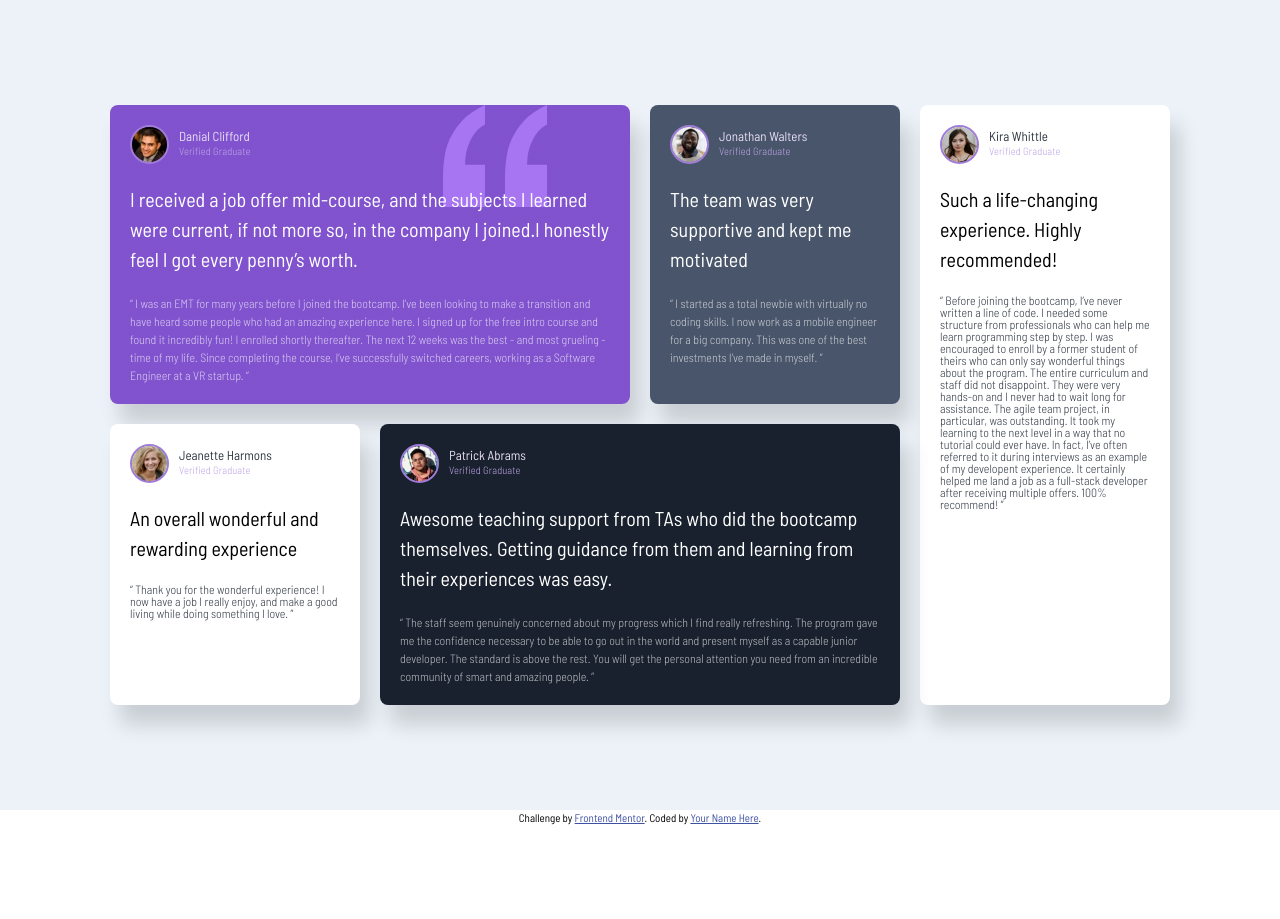
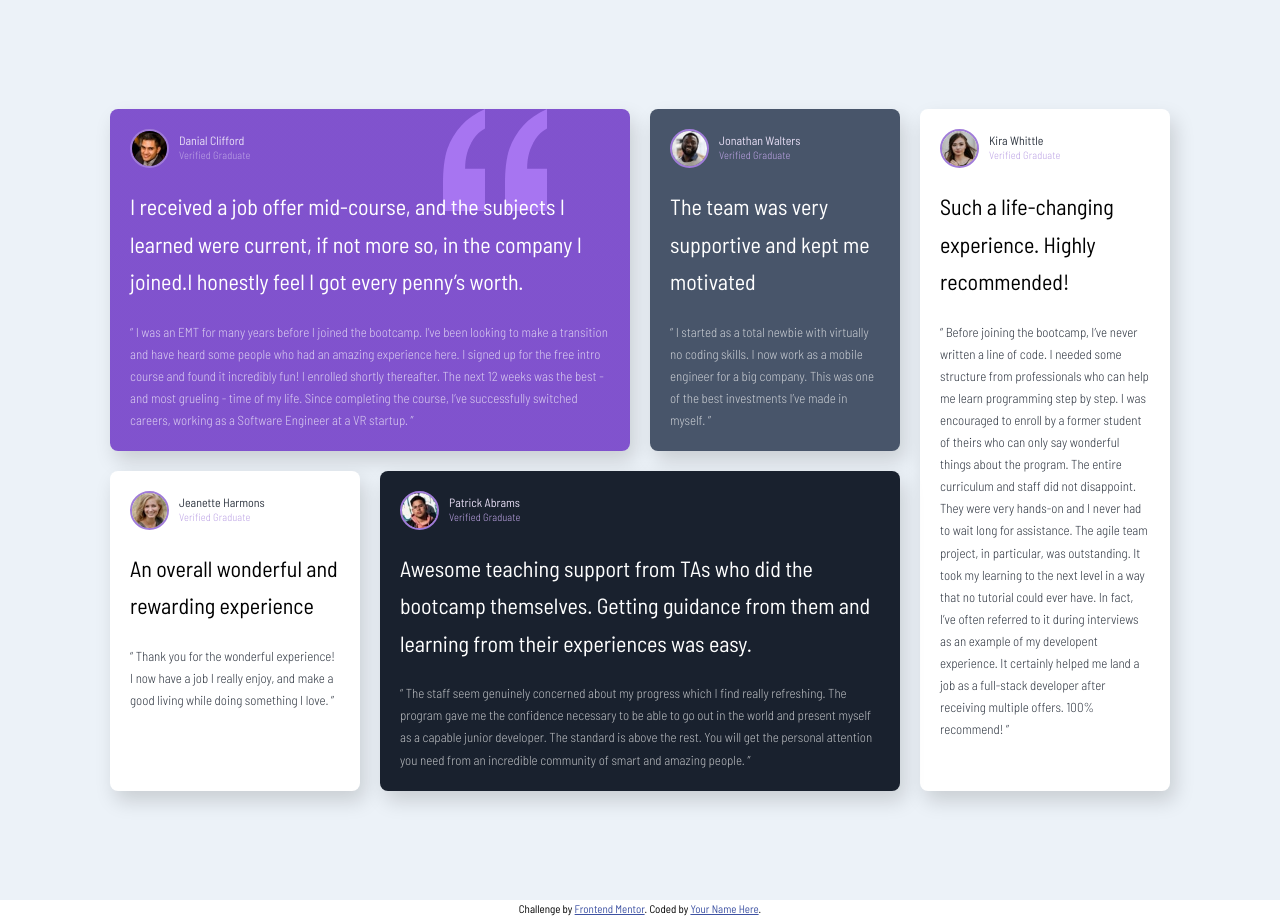
Before and after one commit to zawlinn-vlog/code_challenges, a website: page 03 Challenge/index.html in a window 1280 px wide. Before the commit the page ends 827 px from the top, so only its background shows below. Drawn offline with Linux system fonts and the light colour scheme.

Commit message:
Challenge: challenge 03 bug fee

```diff
--- a/03 Challenge/assets/scss/base/_base.scss
+++ b/03 Challenge/assets/scss/base/_base.scss
@@ -11,12 +11,8 @@
 html {
   font-size: 62.5%;
   font-family: "Barlow Semi Condensed", sans-serif;
-  line-height: 1.5;
+  line-height: 1.7;
   font-weight: 400;
-
-  @include media(48em) {
-    line-height: 1.7;
-  }
 
   @include media(37.5) {
     line-height: 1.8;
--- a/03 Challenge/assets/scss/component/_typography.scss
+++ b/03 Challenge/assets/scss/component/_typography.scss
@@ -6,7 +6,7 @@
 
 .author {
   &__name {
-    font-size: 1.3rem;
+    font-size: 1.2rem;
     line-height: 1;
     color: lighten($primary, 40%);
   }
@@ -22,11 +22,11 @@
 .note {
   &__1 {
     margin: 2rem 0;
-    font-size: 2rem;
+    font-size: 2.2rem;
   }
 
   &__2 {
-    font-size: 1.2rem;
+    font-size: 1.3rem;
     font-weight: 300;
     color: rgba($light, 0.7);
   }
@@ -34,5 +34,4 @@
 
 :is(.text__dark) :where(.author__name, .note__2) {
   color: rgba($tertiary, 0.9);
-  line-height: 1;
 }
--- a/03 Challenge/assets/scss/component/_utilities.scss
+++ b/03 Challenge/assets/scss/component/_utilities.scss
@@ -4,5 +4,5 @@ img {
   height: 3.5rem;
   border-radius: 50%;
   object-fit: cover;
-  border: 2px solid lighten($primary, 15%);
+  border: 0.25rem solid lighten($primary, 15%);
 }
--- a/03 Challenge/assets/scss/layout/_grid.scss
+++ b/03 Challenge/assets/scss/layout/_grid.scss
@@ -3,7 +3,7 @@
 .container {
   min-height: 100vh;
 
-  padding: 0.5rem;
+  padding: 5rem 2rem;
 
   display: grid;
   grid-template-columns: repeat(12, minmax(4rem, 7rem));
@@ -13,7 +13,7 @@
 
   @include media(54.75em) {
     // height: auto;
-    padding: 5rem 2rem;
+    // padding: 5rem 2rem;
 
     grid-template-columns: repeat(12, 1fr);
     grid-template-rows: repeat(9, minmax(5rem, auto));
@@ -22,6 +22,7 @@
   @include media(43.75em) {
     grid-template-rows: repeat(12, minmax(7rem, auto));
   }
+
   @include media(43.75em) {
     grid-template-rows: repeat(13, minmax(7rem, auto));
   }
@@ -30,7 +31,8 @@
 .section {
   border-radius: 0.8rem;
   padding: 2rem;
-  box-shadow: 1rem 2rem 2rem rgba(0, 0, 0, 0.15);
+  box-shadow: 0.5rem 1rem 2rem rgba(0, 0, 0, 0.15);
+  // box-shadow: rgba(0, 0, 0, 0.45) 0px 25px 20px -20px;
 
   &_01 {
     grid-area: 1 / 1 / 4 / 7;
```
Also changed, not shown: 03 Challenge/assets/css/main.css, 1 other file.
